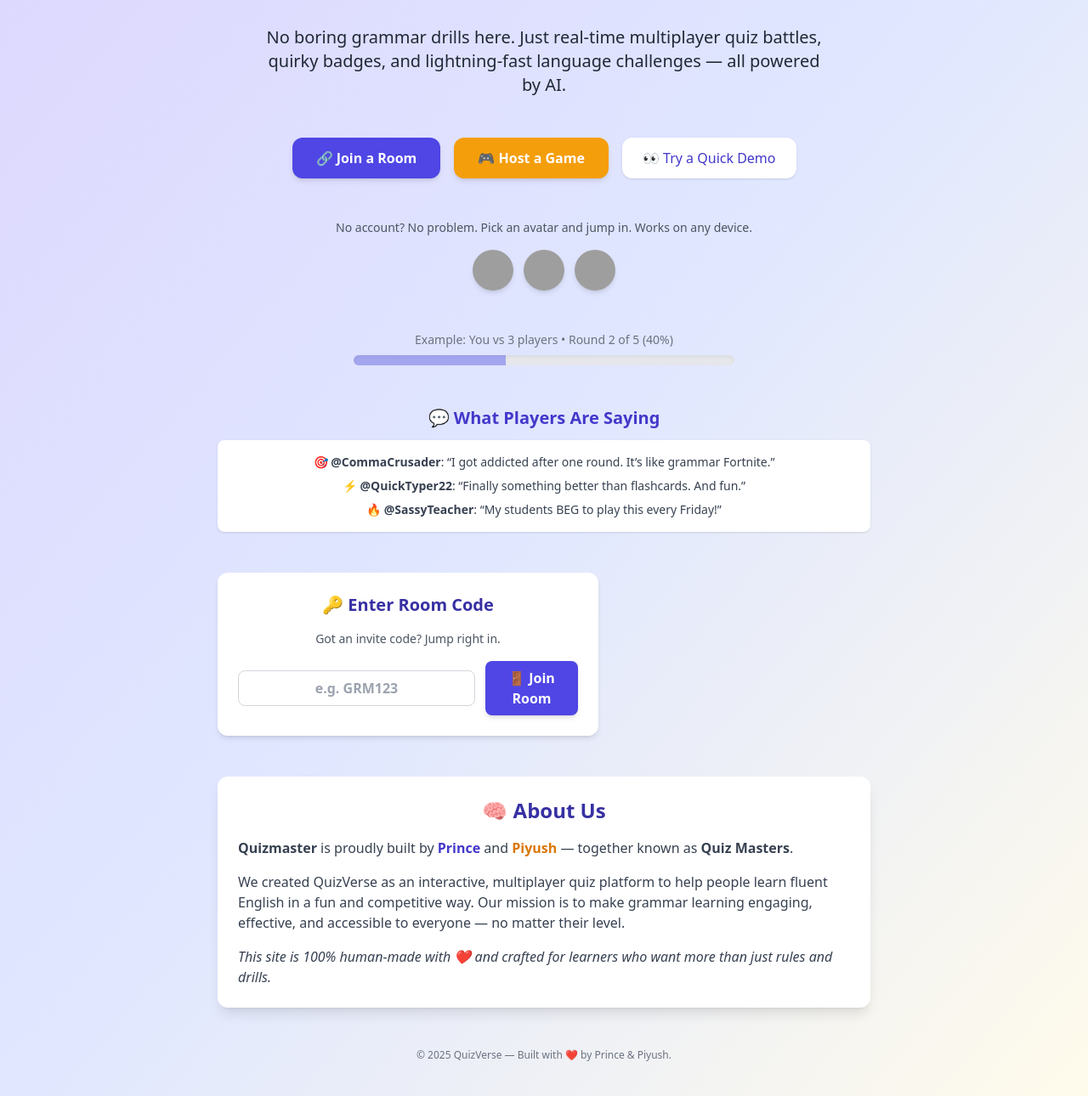
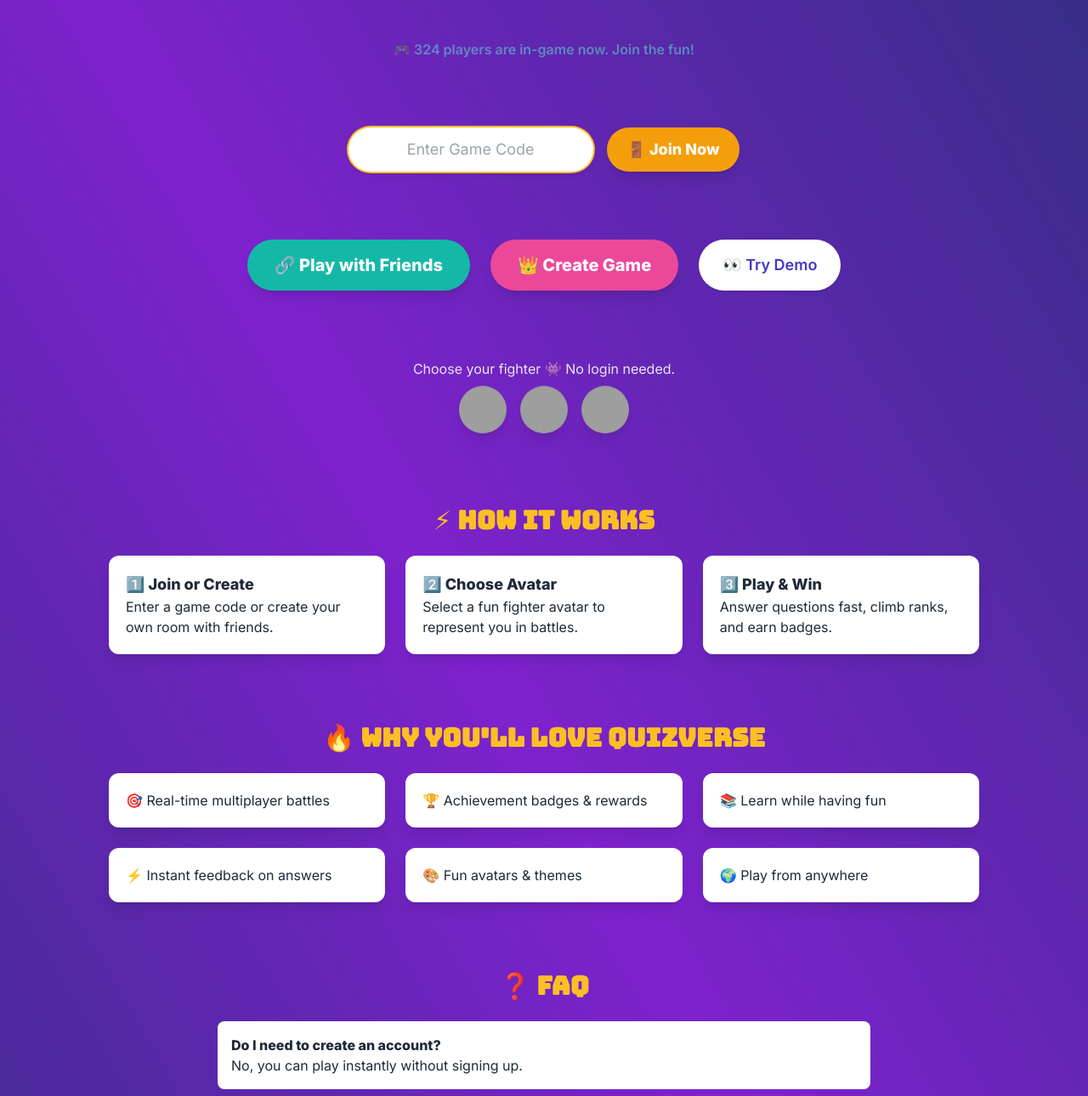
Before and after one commit to justmebuddy/Quiz_1, a plain HTML site: page Index.html in a window 1280 px wide. Shown: the part 186-1476 px from the top of the page at 85% size. Drawn offline with nearby package versions, Linux system fonts and the light colour scheme; grey boxes are pictures that could not be loaded.

Commit message:
Update Index.html

```diff
--- a/Index.html
+++ b/Index.html
@@ -1,150 +1,229 @@
+
 <!DOCTYPE html>
 <html lang="en">
 <head>
   <meta charset="UTF-8" />
   <meta name="viewport" content="width=device-width, initial-scale=1.0" />
-  <meta name="description" content="Multiplayer grammar game where you battle friends and master English fast. Built by Quiz Masters.">
-  <meta name="theme-color" content="#4f46e5" />
-  <link rel="icon" href="/favicon.ico">
-  <title>QuizVerse | Grammar Just Got Game</title>
+  <meta name="description" content="Battle your friends and master grammar in the most addictive quiz game ever!">
+  <title>QuizVerse | Battle. Learn. Win.</title>
+
+  <!-- TailwindCSS & Confetti -->
   <script src="https://cdn.tailwindcss.com"></script>
+  <script src="https://cdn.jsdelivr.net/npm/canvas-confetti@1.6.0/dist/confetti.browser.min.js"></script>
+
+  <!-- Fonts -->
+  <link href="https://fonts.googleapis.com/css2?family=Bungee&family=Inter:wght@400;600;800&display=swap" rel="stylesheet">
+
   <style>
-    @keyframes fadeUp {
-      0% { opacity: 0; transform: translateY(20px); }
-      100% { opacity: 1; transform: translateY(0); }
+    body {
+      font-family: 'Inter', sans-serif;
     }
-    .fade-up { animation: fadeUp 1s ease-out forwards; }
-
-    @keyframes wiggle {
-      0%, 100% { transform: rotate(-2deg); }
-      50% { transform: rotate(2deg); }
+    h1, h2, .hero-tagline span {
+      font-family: 'Bungee', cursive;
     }
-    .wiggle-on-hover:hover { animation: wiggle 0.4s ease-in-out; }
-
-    .tagline-animation span {
+    /* Gradient Title Animation */
+    @keyframes gradientMove {
+      0% { background-position: 0% 50%; }
+      50% { background-position: 100% 50%; }
+      100% { background-position: 0% 50%; }
+    }
+    .animate-gradient {
+      background-size: 200% 200%;
+      animation: gradientMove 4s ease infinite;
+    }
+    /* Tagline Animation */
+    @keyframes bounceFade {
+      0% { transform: scale(1); opacity: 0; }
+      50% { transform: scale(1.1); opacity: 1; }
+      100% { transform: scale(1); }
+    }
+    .hero-tagline span {
+      animation: bounceFade 1s ease-in-out forwards;
       display: inline-block;
       opacity: 0;
-      transform: translateY(20px);
-      animation: fadeUp 0.6s ease-out forwards;
     }
-    .tagline-animation span:nth-child(1) { animation-delay: 0.2s; }
-    .tagline-animation span:nth-child(2) { animation-delay: 0.4s; }
-    .tagline-animation span:nth-child(3) { animation-delay: 0.6s; }
+    .hero-tagline span:nth-child(1) { animation-delay: 0.2s; }
+    .hero-tagline span:nth-child(2) { animation-delay: 0.4s; }
+    .hero-tagline span:nth-child(3) { animation-delay: 0.6s; }
+    /* Floating Avatars */
+    @keyframes floatAvatar {
+      0%, 100% { transform: translateY(0px); }
+      50% { transform: translateY(-5px); }
+    }
+    .avatar-bounce {
+      animation: floatAvatar 3s ease-in-out infinite;
+    }
+    /* Glow Buttons */
+    .glow-btn {
+      box-shadow: 0 0 15px rgba(255, 215, 0, 0.8);
+      transition: box-shadow 0.3s ease;
+    }
+    .glow-btn:hover {
+      box-shadow: 0 0 25px rgba(255, 215, 0, 1);
+    }
   </style>
 </head>
-<body class="bg-gradient-to-br from-violet-200 via-indigo-100 to-amber-50 min-h-screen flex flex-col items-center justify-center px-4 py-12">
-  <main class="max-w-4xl text-center space-y-12 fade-up">
+<body class="bg-gradient-to-tr from-indigo-900 via-purple-700 to-indigo-900 text-white min-h-screen flex flex-col items-center justify-center px-6 py-12">
+<main class="max-w-5xl w-full space-y-20 text-center">
 
   <!-- Hero -->
-    <section aria-labelledby="hero-title" class="space-y-6">
-      <h1 id="hero-title" class="text-5xl sm:text-6xl font-extrabold text-indigo-800 leading-tight">
-        🚀 Quiz Master
+  <section class="space-y-4">
+    <h1 class="text-6xl sm:text-7xl font-extrabold drop-shadow text-transparent bg-clip-text bg-gradient-to-r from-amber-400 via-pink-500 to-purple-500 animate-gradient">
+      🚀 QuizVerse
     </h1>
-      <div class="tagline-animation text-2xl sm:text-3xl text-gray-700 font-medium space-x-1">
-        <span>Learn fast.</span>
-        <span>Play harder.</span>
-        <span>Rule the leaderboard.</span>
+    <p class="text-lg text-gray-300 italic">Battle your friends. Master grammar. Rule the leaderboard.</p>
+    <div class="hero-tagline text-2xl sm:text-3xl text-white space-x-2">
+      <span>Battle.</span>
+      <span>Learn.</span>
+      <span>Win.</span>
     </div>
+    <p class="text-teal-300 font-semibold animate-pulse">🎮 324 players are in-game now. Join the fun!</p>
   </section>
 
-    <!-- Core Pitch -->
+  <!-- Join Input -->
   <section>
-      <p class="text-lg sm:text-xl text-gray-800 max-w-2xl mx-auto">
-        No boring grammar drills here. Just real-time multiplayer quiz battles, quirky badges, and lightning-fast language challenges — all powered by AI.
-      </p>
-    </section>
-
-    <!-- Buttons -->
-    <section class="flex flex-wrap justify-center gap-4">
-      <button onclick="window.location.href='/join'" class="wiggle-on-hover bg-indigo-600 hover:bg-indigo-700 text-white font-semibold px-7 py-3 rounded-xl shadow-md transition-all">
-        🔗 Join a Room
-      </button>
-      <button onclick="window.location.href='/create'" class="wiggle-on-hover bg-amber-500 hover:bg-amber-600 text-white font-semibold px-7 py-3 rounded-xl shadow-md transition-all">
-        🎮 Host a Game
-      </button>
-      <button onclick="window.location.href='/demo'" class="bg-white hover:bg-gray-100 text-indigo-700 font-medium px-6 py-3 rounded-xl shadow transition-all">
-        👀 Try a Quick Demo
-      </button>
-    </section>
-
-    <!-- Avatar Selection -->
-    <section class="space-y-4">
-      <p class="text-gray-600 text-sm">No account? No problem. Pick an avatar and jump in. Works on any device.</p>
-      <div class="flex justify-center gap-3">
-        <img src="https://api.dicebear.com/7.x/fun-emoji/svg?seed=Ace" alt="Avatar Ace - fun cartoon face" loading="lazy" class="w-12 h-12 rounded-full shadow-md hover:scale-110 transition-transform duration-200 ease-in-out">
-        <img src="https://api.dicebear.com/7.x/fun-emoji/svg?seed=Nova" alt="Avatar Nova - fun cartoon face" loading="lazy" class="w-12 h-12 rounded-full shadow-md hover:scale-110 transition-transform duration-200 ease-in-out">
-        <img src="https://api.dicebear.com/7.x/fun-emoji/svg?seed=Luna" alt="Avatar Luna - fun cartoon face" loading="lazy" class="w-12 h-12 rounded-full shadow-md hover:scale-110 transition-transform duration-200 ease-in-out">
-      </div>
-    </section>
-
-    <!-- Progress Teaser -->
-    <section class="w-full max-w-md mx-auto mt-8">
-      <p class="text-sm text-gray-500 mb-2">Example: You vs 3 players • Round 2 of 5 (40%)</p>
-      <div class="w-full bg-gray-200 rounded-full h-3 overflow-hidden shadow-inner">
-        <div class="bg-indigo-500 h-3 w-2/5 animate-pulse"></div>
-      </div>
-    </section>
-
-    <!-- Testimonials -->
-    <section class="mt-10 space-y-3">
-      <h2 class="text-xl font-bold text-indigo-700">💬 What Players Are Saying</h2>
-      <div class="bg-white rounded-lg shadow p-4 text-sm text-gray-700 space-y-2">
-        <p>🎯 <strong>@CommaCrusader</strong>: “I got addicted after one round. It’s like grammar Fortnite.”</p>
-        <p>⚡ <strong>@QuickTyper22</strong>: “Finally something better than flashcards. And fun.”</p>
-        <p>🔥 <strong>@SassyTeacher</strong>: “My students BEG to play this every Friday!”</p>
-      </div>
-    </section>
-
-    <!-- Join by Room Code -->
-    <section class="mt-10 max-w-md w-full text-center bg-white p-6 rounded-xl shadow-md space-y-4 fade-up">
-      <h2 class="text-xl font-semibold text-indigo-800">🔑 Enter Room Code</h2>
-      <p class="text-sm text-gray-600">Got an invite code? Jump right in.</p>
-      <div class="flex flex-col sm:flex-row items-center justify-center gap-3">
-        <input
-          type="text"
-          id="roomCodeInput"
-          placeholder="e.g. GRM123"
-          class="w-full sm:w-auto flex-1 px-4 py-2 border border-gray-300 rounded-lg focus:outline-none focus:ring-2 focus:ring-indigo-500 text-center text-indigo-700 font-semibold"
-        />
-        <button
-          onclick="joinByCode()"
-          class="bg-indigo-600 hover:bg-indigo-700 text-white font-semibold px-5 py-2 rounded-lg transition-all shadow-md">
-          🚪 Join Room
+    <div class="flex flex-col sm:flex-row justify-center items-center gap-4">
+      <input id="game-code" type="text" placeholder="Enter Game Code" class="px-6 py-3 w-72 rounded-full text-center text-lg bg-white text-gray-800 placeholder-gray-400 shadow-md focus:outline-none focus:ring-2 focus:ring-amber-400">
+      <button id="join-btn" onclick="joinGame()" class="bg-amber-500 hover:bg-amber-600 glow-btn text-white font-bold text-lg px-6 py-3 rounded-full shadow-lg transition-all duration-300">
+        🚪 Join Now
       </button>
     </div>
   </section>
 
-    <!-- About Us -->
-    <section class="mt-14 max-w-3xl mx-auto bg-white rounded-xl shadow-lg p-6 space-y-4 text-left">
-      <h2 class="text-2xl font-bold text-indigo-800 text-center">🧠 About Us</h2>
-      <p class="text-gray-700 text-md">
-        <strong>Quizmaster</strong> is proudly built by <span class="font-semibold text-indigo-700">Prince</span> and <span class="font-semibold text-amber-600">Piyush</span> — together known as <strong>Quiz Masters</strong>.
-      </p>
-      <p class="text-gray-700">
-        We created QuizVerse as an interactive, multiplayer quiz platform to help people learn fluent English in a fun and competitive way. Our mission is to make grammar learning engaging, effective, and accessible to everyone — no matter their level.
-      </p>
-      <p class="text-gray-700 italic">
-        This site is 100% human-made with ❤️ and crafted for learners who want more than just rules and drills.
-      </p>
+  <!-- Action Buttons -->
+  <section class="flex flex-wrap justify-center gap-6">
+    <button onclick="playClick(); window.location.href='/join'" class="bg-teal-500 hover:bg-teal-600 text-white font-bold px-8 py-4 text-xl rounded-full shadow-lg hover:scale-105 transition-all">
+      🔗 Play with Friends
+    </button>
+    <button onclick="playClick(); window.location.href='/create'" class="bg-pink-500 hover:bg-pink-600 text-white font-bold px-8 py-4 text-xl rounded-full shadow-lg hover:scale-105 transition-all">
+      👑 Create Game
+    </button>
+    <button onclick="launchDemo();" class="bg-white hover:bg-gray-100 text-indigo-700 font-semibold px-7 py-4 text-lg rounded-full shadow hover:scale-105 transition-all">
+      👀 Try Demo
+    </button>
+  </section>
+
+  <!-- Avatars -->
+  <section>
+    <p class="text-gray-200 mb-3">Choose your fighter 👾 No login needed.</p>
+    <div class="flex justify-center gap-4">
+      <img loading="lazy" src="https://api.dicebear.com/7.x/fun-emoji/svg?seed=Ace" alt="Avatar Ace" class="w-14 h-14 rounded-full shadow-lg hover:scale-110 transition avatar-bounce">
+      <img loading="lazy" src="https://api.dicebear.com/7.x/fun-emoji/svg?seed=Nova" alt="Avatar Nova" class="w-14 h-14 rounded-full shadow-lg hover:scale-110 transition avatar-bounce">
+      <img loading="lazy" src="https://api.dicebear.com/7.x/fun-emoji/svg?seed=Luna" alt="Avatar Luna" class="w-14 h-14 rounded-full shadow-lg hover:scale-110 transition avatar-bounce">
+    </div>
+  </section>
+
+  <!-- How It Works -->
+  <section>
+    <h2 class="text-3xl font-bold text-amber-400 mb-6">⚡ How It Works</h2>
+    <div class="grid sm:grid-cols-3 gap-6 text-left">
+      <div class="bg-white text-gray-800 p-5 rounded-xl shadow-lg">
+        <h3 class="font-bold text-lg">1️⃣ Join or Create</h3>
+        <p>Enter a game code or create your own room with friends.</p>
+      </div>
+      <div class="bg-white text-gray-800 p-5 rounded-xl shadow-lg">
+        <h3 class="font-bold text-lg">2️⃣ Choose Avatar</h3>
+        <p>Select a fun fighter avatar to represent you in battles.</p>
+      </div>
+      <div class="bg-white text-gray-800 p-5 rounded-xl shadow-lg">
+        <h3 class="font-bold text-lg">3️⃣ Play & Win</h3>
+        <p>Answer questions fast, climb ranks, and earn badges.</p>
+      </div>
+    </div>
+  </section>
+
+  <!-- Features -->
+  <section>
+    <h2 class="text-3xl font-bold text-amber-400 mb-6">🔥 Why You'll Love QuizVerse</h2>
+    <div class="grid sm:grid-cols-3 gap-6 text-left">
+      <div class="bg-white text-gray-800 p-5 rounded-xl shadow-lg">
+        <p>🎯 Real-time multiplayer battles</p>
+      </div>
+      <div class="bg-white text-gray-800 p-5 rounded-xl shadow-lg">
+        <p>🏆 Achievement badges & rewards</p>
+      </div>
+      <div class="bg-white text-gray-800 p-5 rounded-xl shadow-lg">
+        <p>📚 Learn while having fun</p>
+      </div>
+      <div class="bg-white text-gray-800 p-5 rounded-xl shadow-lg">
+        <p>⚡ Instant feedback on answers</p>
+      </div>
+      <div class="bg-white text-gray-800 p-5 rounded-xl shadow-lg">
+        <p>🎨 Fun avatars & themes</p>
+      </div>
+      <div class="bg-white text-gray-800 p-5 rounded-xl shadow-lg">
+        <p>🌍 Play from anywhere</p>
+      </div>
+    </div>
+  </section>
+
+  <!-- FAQ -->
+  <section>
+    <h2 class="text-3xl font-bold text-amber-400 mb-6">❓ FAQ</h2>
+    <div class="space-y-4 text-left max-w-3xl mx-auto">
+      <div class="bg-white text-gray-800 p-4 rounded-lg">
+        <p><strong>Do I need to create an account?</strong><br>No, you can play instantly without signing up.</p>
+      </div>
+      <div class="bg-white text-gray-800 p-4 rounded-lg">
+        <p><strong>Is it free?</strong><br>Yes! QuizVerse is 100% free to play.</p>
+      </div>
+      <div class="bg-white text-gray-800 p-4 rounded-lg">
+        <p><strong>Can I play on mobile?</strong><br>Absolutely — it's fully responsive.</p>
+      </div>
+    </div>
+  </section>
+
+  <!-- About -->
+  <section class="bg-white text-gray-800 rounded-2xl p-6 shadow-lg max-w-3xl mx-auto space-y-3">
+    <h2 class="text-2xl font-bold text-indigo-800 text-center">👑 Meet the Creators</h2>
+    <div class="space-y-4">
+      <div>
+        <p class="font-semibold text-indigo-700">Prince Meena — Backend Engineer</p>
+        <p>Expert in Node.js, Supabase, and server scaling. Loves coffee and competitive coding.</p>
+      </div>
+      <div>
+        <p class="font-semibold text-pink-600">Piyush Kumar — Frontend Designer</p>
+        <p>Master of UI/UX, TailwindCSS, and animations. Makes code look like art.</p>
+      </div>
+    </div>
+    <div class="mt-4 text-center">
+      <p class="font-semibold">📧 Contact us:</p>
+      <p>Email: <a href="mailto:quizverse.team@gmail.com" class="text-blue-600 underline">quizverse.team@gmail.com</a></p>
+      <p>Twitter: <a href="#" class="text-blue-500 underline">@QuizVerseGame</a></p>
+    </div>
   </section>
 
   <!-- Footer -->
-    <footer class="text-xs text-gray-500 mt-12">
-      © 2025 QuizVerse — Built with ❤️ by Prince & Piyush.
+  <footer class="mt-16 text-sm text-white opacity-70">
+    © 2025 QuizVerse — Made with ❤️ by Prince & Piyush
   </footer>
 
 </main>
 
-  <!-- Room Code Script -->
+<audio id="click-sound" src="https://cdn.pixabay.com/download/audio/2022/03/15/audio_207876fb60.mp3?filename=button-124476.mp3" preload="auto"></audio>
+
 <script>
-    function joinByCode() {
-      const code = document.getElementById("roomCodeInput").value.trim();
-      if (code) {
-        window.location.href = `/room/${code}`;
-      } else {
-        alert("Please enter a valid room code.");
+  function playClick() {
+    const sound = document.getElementById("click-sound");
+    if (sound) sound.play();
   }
+  function launchDemo() {
+    playClick();
+confetti({ particleCount: 120, spread: 80, origin: { y: 0.6 } });
+    setTimeout(() => window.location.href = '/demo', 700);
   }
+  function joinGame() {
+    playClick();
+    confetti({ particleCount: 100, spread: 70, origin: { y: 0.6 } });
+    alert("Joining game...");
+  }
+  document.addEventListener("DOMContentLoaded", () => {
+    const input = document.getElementById("game-code");
+    input.focus();
+    input.addEventListener("keypress", e => {
+      if (e.key === "Enter") document.getElementById("join-btn").click();
+    });
+  });
 </script>
 </body>
 </html>
```
Lines whose indentation alone changed are shown as unchanged.
